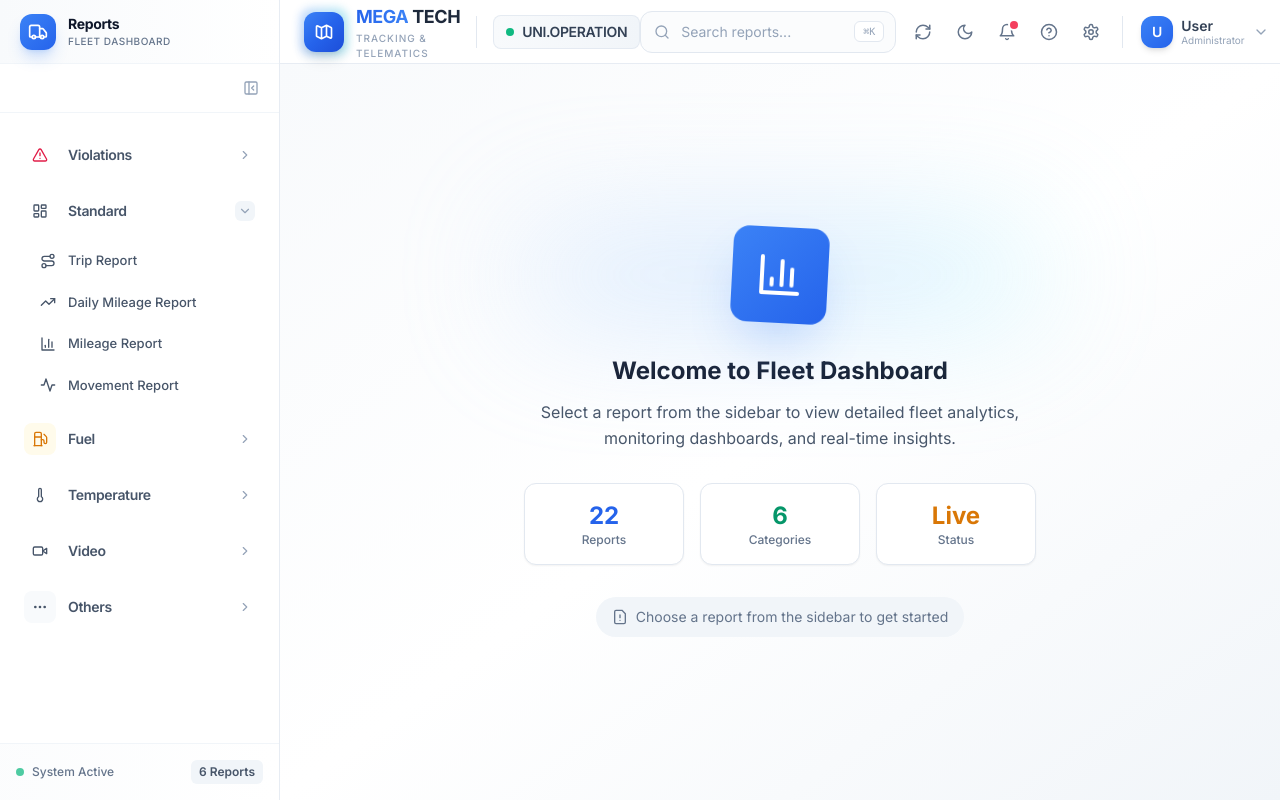
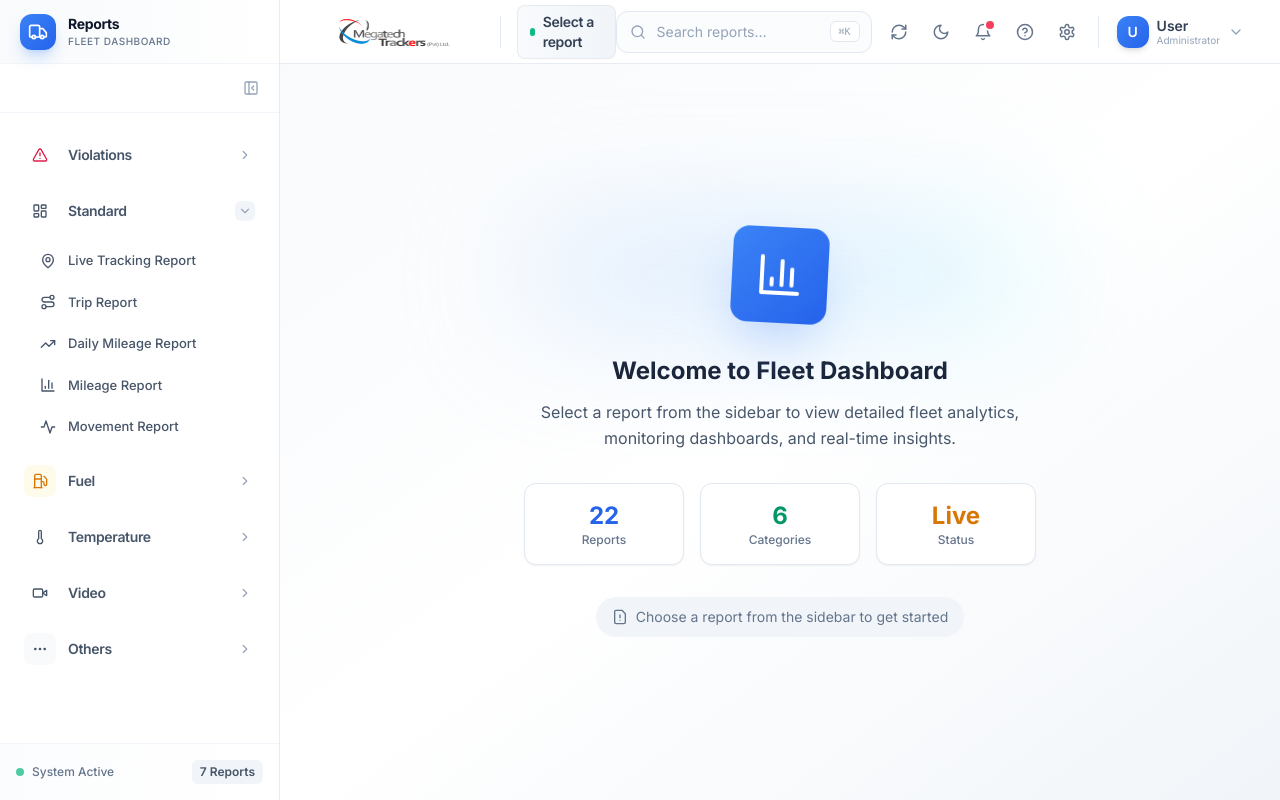
Before and after one commit to MISDevelopment2023/Mega-v3-NextJS-App, a Next.js app: page / in a window 1280 px wide. Built offline with nearby package versions, Linux system fonts and the light colour scheme.

Commit message:
performed some ui enhancements

```diff
--- a/components/DashboardLayout.tsx
+++ b/components/DashboardLayout.tsx
@@ -95,6 +95,7 @@ export default function DashboardLayout({
         <Topbar
           onLogout={handleLogout}
           onMenuClick={() => setIsSidebarOpen(true)}
+          companyName={selectedReport?.name || "Select a report"}
         />
 
         {/* Main Content */}
@@ -233,26 +234,8 @@ function GrafanaEmbed({ report, reportId }: GrafanaEmbedProps) {
 
   return (
     <div className="h-full w-full animate-fade-in">
-      {/* Report Header */}
-      <div className="px-6 py-4 bg-white border-b border-slate-200">
-        <div className="flex items-center justify-between">
-          <div>
-            <h2 className="text-lg font-bold text-slate-900">{report.name}</h2>
-            {report.description && (
-              <p className="text-sm text-slate-500">{report.description}</p>
-            )}
-          </div>
-          <div className="flex items-center gap-2">
-            <span className="px-2.5 py-1 text-xs font-medium text-emerald-700 bg-emerald-100 rounded-full flex items-center gap-1.5">
-              <span className="w-1.5 h-1.5 bg-emerald-500 rounded-full animate-pulse" />
-              Live
-            </span>
-          </div>
-        </div>
-      </div>
-
       {/* Grafana Embed Container */}
-      <div className="h-[calc(100%-73px)] relative">
+      <div className="h-full relative">
         <iframe
           src={report.grafanaUrl}
           className="w-full h-full border-0"
--- a/components/Topbar.tsx
+++ b/components/Topbar.tsx
@@ -1,6 +1,7 @@
 "use client";
 
 import { useState } from "react";
+import Image from "next/image";
 import { useRouter } from "next/navigation";
 import {
   LogOut,
@@ -13,7 +14,7 @@ import {
   HelpCircle,
   Moon,
   Sun,
-  RefreshCw
+  RefreshCw,
 } from "lucide-react";
 
 interface TopbarProps {
@@ -22,7 +23,11 @@ interface TopbarProps {
   companyName?: string;
 }
 
-export default function Topbar({ onLogout, onMenuClick, companyName = "UNI.OPERATION" }: TopbarProps) {
+export default function Topbar({
+  onLogout,
+  onMenuClick,
+  companyName = "UNI.OPERATION",
+}: TopbarProps) {
   const router = useRouter();
   const [isSearchFocused, setIsSearchFocused] = useState(false);
   const [isUserMenuOpen, setIsUserMenuOpen] = useState(false);
@@ -51,32 +56,14 @@ export default function Topbar({ onLogout, onMenuClick, companyName = "UNI.OPERA
 
         {/* Logo & Brand */}
         <div className="flex items-center gap-3">
-          <div className="relative">
-            <div className="absolute -inset-1 bg-gradient-to-r from-primary-500 to-cyan-500 rounded-xl blur-sm opacity-30" />
-            <div className="relative w-10 h-10 bg-gradient-to-br from-primary-500 via-primary-600 to-primary-700 rounded-xl flex items-center justify-center shadow-lg">
-              <svg
-                className="w-5 h-5 text-white"
-                fill="none"
-                stroke="currentColor"
-                viewBox="0 0 24 24"
-              >
-                <path
-                  strokeLinecap="round"
-                  strokeLinejoin="round"
-                  strokeWidth={2}
-                  d="M9 20l-5.447-2.724A1 1 0 013 16.382V5.618a1 1 0 011.447-.894L9 7m0 13l6-3m-6 3V7m6 10l4.553 2.276A1 1 0 0021 18.382V7.618a1 1 0 00-.553-.894L15 4m0 13V4m0 0L9 7"
-                />
-              </svg>
-            </div>
-          </div>
-          <div className="hidden sm:block">
-            <h1 className="text-lg font-bold text-slate-900 tracking-tight flex items-center gap-1">
-              <span className="bg-gradient-to-r from-primary-600 to-primary-500 bg-clip-text text-transparent">MEGA</span>
-              <span className="text-slate-800">TECH</span>
-            </h1>
-            <div className="flex items-center gap-1.5">
-              <span className="text-[10px] text-slate-400 uppercase tracking-widest font-medium">Tracking & Telematics</span>
-            </div>
+          <div className="relative w-[180px] h-10">
+            <Image
+              src="/megatech-logo.png"
+              alt="Megatech Trackers (Pvt) Ltd."
+              fill
+              className="object-contain"
+              priority
+            />
           </div>
         </div>
 
@@ -86,17 +73,21 @@ export default function Topbar({ onLogout, onMenuClick, companyName = "UNI.OPERA
         {/* Company Badge */}
         <div className="hidden lg:flex items-center gap-2 px-3 py-1.5 bg-gradient-to-r from-slate-50 to-slate-100 rounded-lg border border-slate-200/80">
           <div className="w-2 h-2 rounded-full bg-emerald-500 animate-pulse" />
-          <span className="text-sm font-semibold text-slate-700 tracking-tight">{companyName}</span>
+          <span className="text-sm font-semibold text-slate-700 tracking-tight">
+            {companyName}
+          </span>
         </div>
       </div>
 
       {/* Right Section */}
       <div className="flex items-center gap-2">
         {/* Search Bar - Desktop */}
-        <div className={`
+        <div
+          className={`
           hidden md:flex items-center relative transition-all duration-300
-          ${isSearchFocused ? 'w-80' : 'w-64'}
-        `}>
+          ${isSearchFocused ? "w-80" : "w-64"}
+        `}
+        >
           <Search className="absolute left-3.5 w-4 h-4 text-slate-400" />
           <input
             type="text"
@@ -179,13 +170,19 @@ export default function Topbar({ onLogout, onMenuClick, companyName = "UNI.OPERA
               U
             </div>
             <div className="hidden sm:block text-left">
-              <p className="text-sm font-semibold text-slate-700 leading-tight">User</p>
-              <p className="text-[10px] text-slate-400 leading-tight">Administrator</p>
+              <p className="text-sm font-semibold text-slate-700 leading-tight">
+                User
+              </p>
+              <p className="text-[10px] text-slate-400 leading-tight">
+                Administrator
+              </p>
             </div>
-            <ChevronDown className={`
+            <ChevronDown
+              className={`
               hidden sm:block w-4 h-4 text-slate-400 transition-transform duration-200
-              ${isUserMenuOpen ? 'rotate-180' : ''}
-            `} />
+              ${isUserMenuOpen ? "rotate-180" : ""}
+            `}
+            />
           </button>
 
           {/* Dropdown Menu */}
@@ -197,7 +194,9 @@ export default function Topbar({ onLogout, onMenuClick, companyName = "UNI.OPERA
               />
               <div className="absolute right-0 top-full mt-2 w-56 bg-white rounded-xl border border-slate-200 shadow-xl shadow-slate-200/50 z-50 overflow-hidden animate-fade-in">
                 <div className="p-3 border-b border-slate-100 bg-slate-50/50">
-                  <p className="text-sm font-semibold text-slate-900">Fleet Manager</p>
+                  <p className="text-sm font-semibold text-slate-900">
+                    Fleet Manager
+                  </p>
                   <p className="text-xs text-slate-500">admin@megatech.com</p>
                 </div>
                 <div className="p-1.5">
--- a/lib/reports.ts
+++ b/lib/reports.ts
@@ -89,6 +89,15 @@ export const reports: Report[] = [
 
   // ============ STANDARD ============
   {
+    id: "live-tracking-report",
+    name: "Live Tracking Report",
+    category: "standard",
+    grafanaUrl:
+      "http://10.10.0.122:8080/d/live-tracking/live-tracking-dashboard?orgId=1&from=2025-11-22T09:13:37.191Z&to=2025-12-22T09:13:37.191Z&timezone=browser&var-client_id=Lipton&var-vehicle_filter=All&var-status_filter=Total&var-selected_ffid=MFN-20230704143252&refresh=30s&var-selected_vehicle=&kiosk=true",
+    description: "Real-time vehicle location tracking",
+    icon: "MapPin",
+  },
+  {
     id: "trip-report",
     name: "Trip Report",
     category: "standard",
@@ -101,7 +110,8 @@ export const reports: Report[] = [
     id: "daily-mileage-report",
     name: "Daily Mileage Report",
     category: "standard",
-    grafanaUrl: "http://10.10.0.122:8080/d/daily-mileage-dashboard/daily-mileage-report?orgId=1&from=now-90d&to=now&timezone=browser&var-vehicle=FSD-7890&refresh=1m&kiosk=true",
+    grafanaUrl:
+      "http://10.10.0.122:8080/d/daily-mileage-dashboard/daily-mileage-report?orgId=1&from=now-90d&to=now&timezone=browser&var-vehicle=FSD-7890&refresh=1m&kiosk=true",
     description: "Daily distance traveled by vehicles",
     icon: "TrendingUp",
   },
@@ -109,7 +119,8 @@ export const reports: Report[] = [
     id: "mileage-report",
     name: "Mileage Report",
     category: "standard",
-    grafanaUrl: "http://10.10.0.122:8080/d/monthly-mileage-dashboard/monthly-mileage-report?orgId=1&from=now-30d&to=now-1d&timezone=browser&var-vehicle=$__all&refresh=30m&kiosk=true",
+    grafanaUrl:
+      "http://10.10.0.122:8080/d/monthly-mileage-dashboard/monthly-mileage-report?orgId=1&from=now-30d&to=now-1d&timezone=browser&var-vehicle=$__all&refresh=30m&kiosk=true",
     description: "Distance traveled by vehicles over a period of time",
     icon: "BarChart3",
   },
@@ -117,7 +128,8 @@ export const reports: Report[] = [
     id: "movement-report",
     name: "Movement Report",
     category: "standard",
-    grafanaUrl: "http://10.10.0.122:8080/d/movement-report-dashboard/movement-report?orgId=1&from=now-30d&to=now&timezone=browser&var-vehicle=KHI-1234&refresh=15m&kiosk=true",
+    grafanaUrl:
+      "http://10.10.0.122:8080/d/movement-report-dashboard/movement-report?orgId=1&from=now-30d&to=now&timezone=browser&var-vehicle=KHI-1234&refresh=15m&kiosk=true",
     description: "Vehicle movement and idle time analysis",
     icon: "Activity",
   },
@@ -234,7 +246,7 @@ export const reports: Report[] = [
   //   description: "Driver behavior analysis and scoring",
   //   icon: "User",
   // },
-    {
+  {
     id: "origin-destination-report",
     name: "Origin To Destination Report",
     category: "others",
@@ -243,7 +255,6 @@ export const reports: Report[] = [
     description: "Track trips between designated locations",
     icon: "Navigation",
   },
-
 ];
 
 /**
@@ -270,6 +281,8 @@ export function getReportsByCategory(category: ReportCategory): Report[] {
 /**
  * Get category configuration
  */
-export function getCategoryConfig(categoryId: ReportCategory): CategoryConfig | undefined {
+export function getCategoryConfig(
+  categoryId: ReportCategory
+): CategoryConfig | undefined {
   return categories.find((cat) => cat.id === categoryId);
 }
```
Also changed, not shown: public/megatech-logo.png (added).
